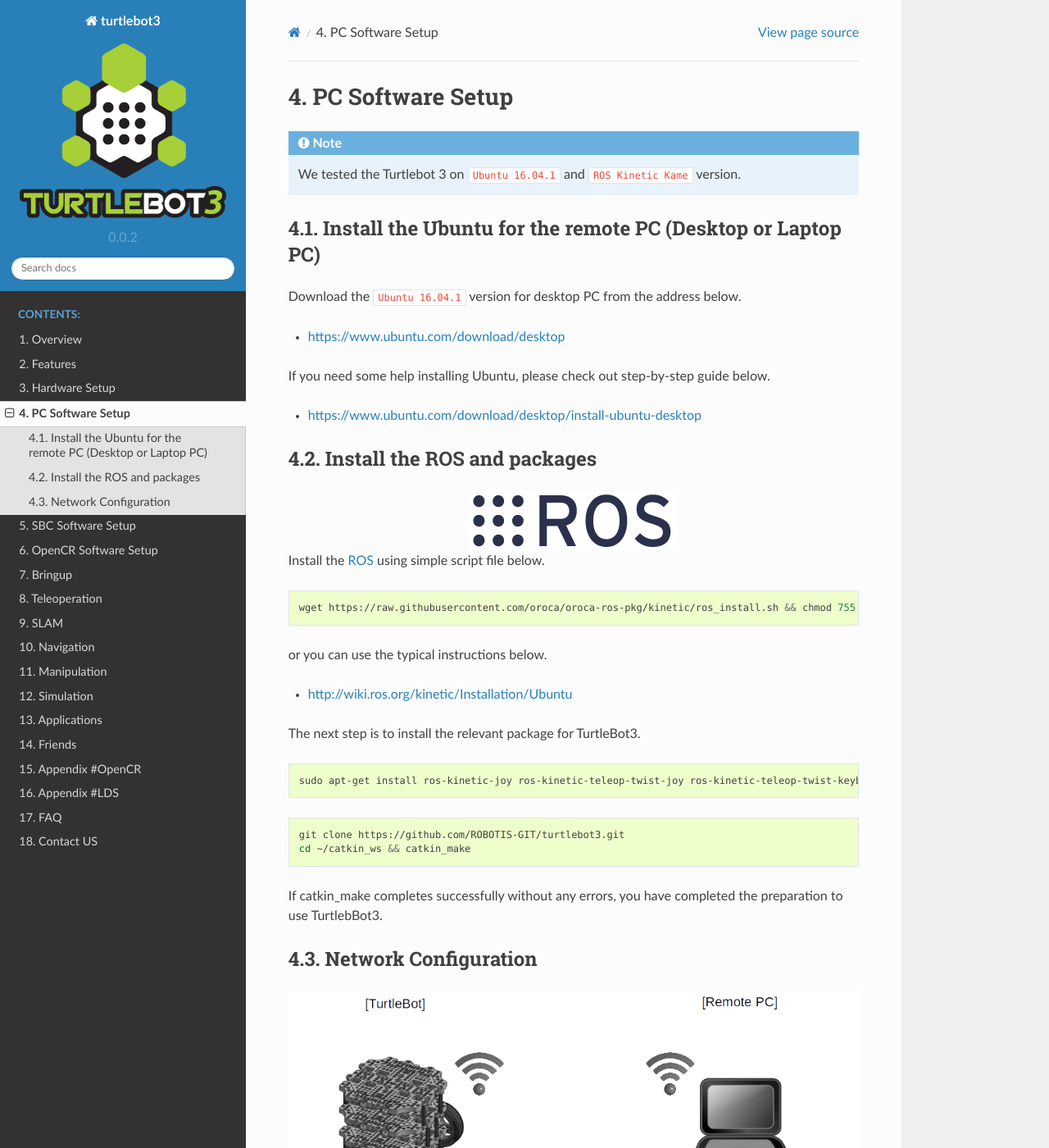
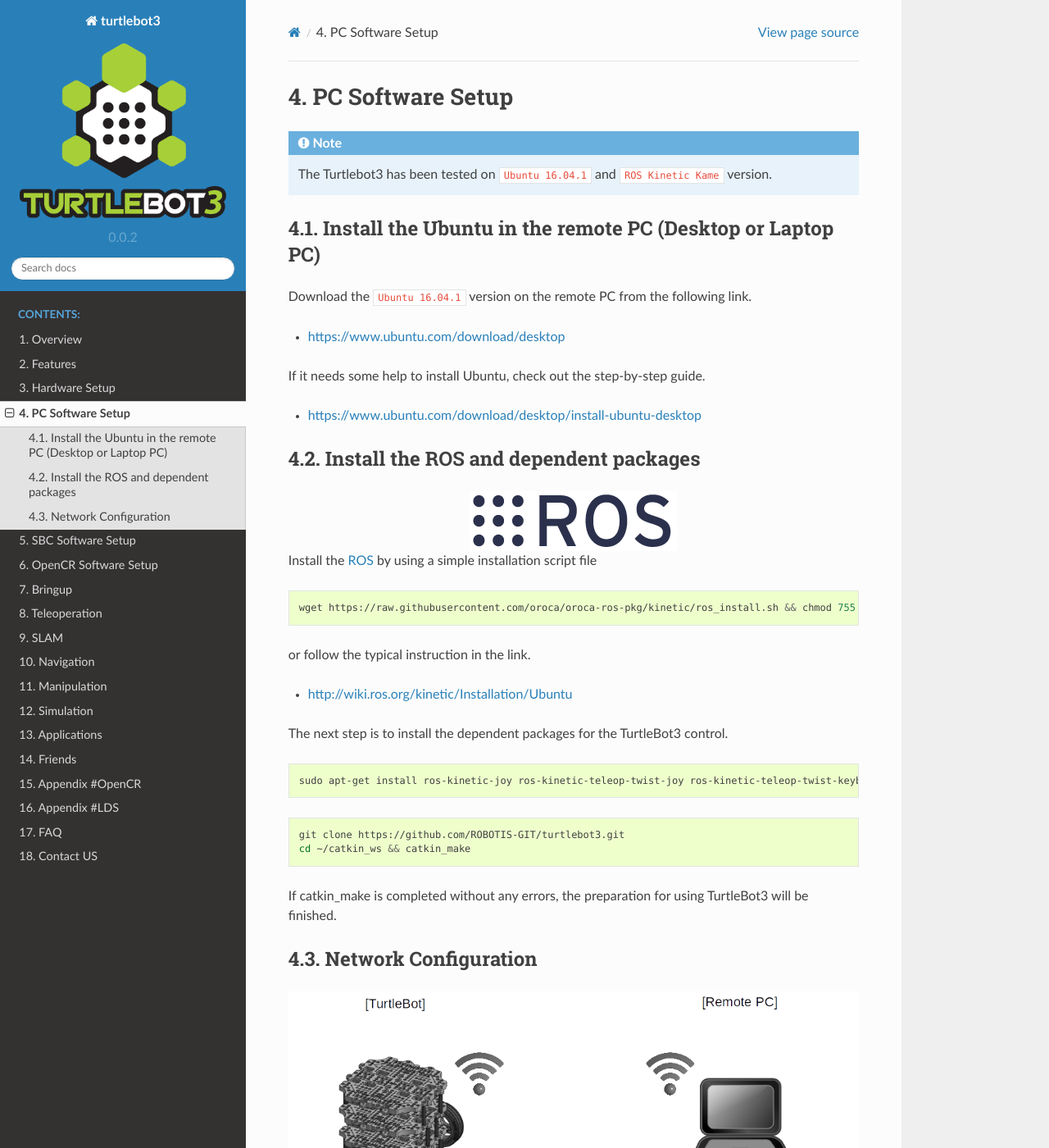
Before and after one commit to shivharis/turtlebot3_wiki, a Sphinx documentation site: the page built from docs/source/pc_software.rst, in a window 1280 px wide and 1400 px high. Shown: the whole window at 82% size. Built offline with Sphinx 7.4.7 and the Read the Docs theme 2.0.0, drawn with Linux system fonts in a browser that asks for light colours.

Commit message:
Update pc_software.rst

```diff
--- a/docs/source/pc_software.rst
+++ b/docs/source/pc_software.rst
@@ -1,37 +1,37 @@
 PC Software Setup
 =================
 
-.. NOTE:: We tested the Turtlebot 3 on ``Ubuntu 16.04.1`` and ``ROS Kinetic Kame`` version.
+.. NOTE:: The Turtlebot3 has been tested on ``Ubuntu 16.04.1`` and ``ROS Kinetic Kame`` version.
 
-Install the Ubuntu for the remote PC (Desktop or Laptop PC)
+Install the Ubuntu in the remote PC (Desktop or Laptop PC)
 -----------------------------------------------------------
 
-Download the ``Ubuntu 16.04.1`` version for desktop PC from the address below.
+Download the ``Ubuntu 16.04.1`` version on the remote PC from the following link.
 
 - https://www.ubuntu.com/download/desktop
 
-If you need some help installing Ubuntu, please check out step-by-step guide below.
+If it needs some help to install Ubuntu, check out the step-by-step guide.
 
 - https://www.ubuntu.com/download/desktop/install-ubuntu-desktop
 
-Install the ROS and packages
+Install the ROS and dependent packages
 ----------------------------
 
 .. image:: _static/logo_ros.png
     :align: center
     :target: http://wiki.ros.org
 
-Install the `ROS`_ using simple script file below.
+Install the `ROS`_ by using a simple installation script file
 
 .. code-block:: bash
 
   wget https://raw.githubusercontent.com/oroca/oroca-ros-pkg/kinetic/ros_install.sh && chmod 755 ./ros_install.sh && bash ./ros_install.sh catkin_ws kinetic
 
-or you can use the typical instructions below.
+or follow the typical instruction in the link.
 
 - http://wiki.ros.org/kinetic/Installation/Ubuntu
 
-The next step is to install the relevant package for TurtleBot3.
+The next step is to install the dependent packages for the TurtleBot3 control.
 
 .. code-block:: bash
 
@@ -42,7 +42,7 @@
   git clone https://github.com/ROBOTIS-GIT/turtlebot3.git
   cd ~/catkin_ws && catkin_make
 
-If catkin_make completes successfully without any errors, you have completed the preparation to use TurtlebBot3.
+If catkin_make is completed without any errors, the preparation for using TurtleBot3 will be finished.
 
 
 Network Configuration
```
